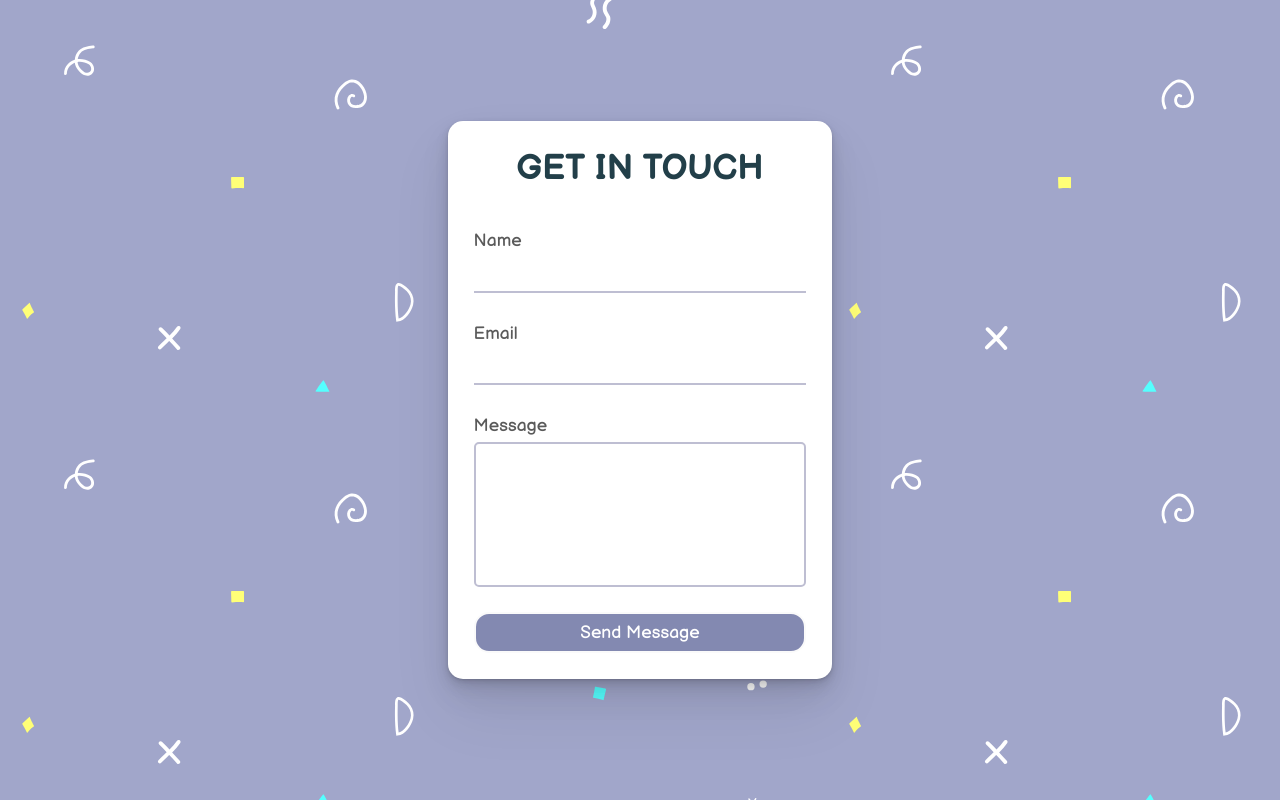
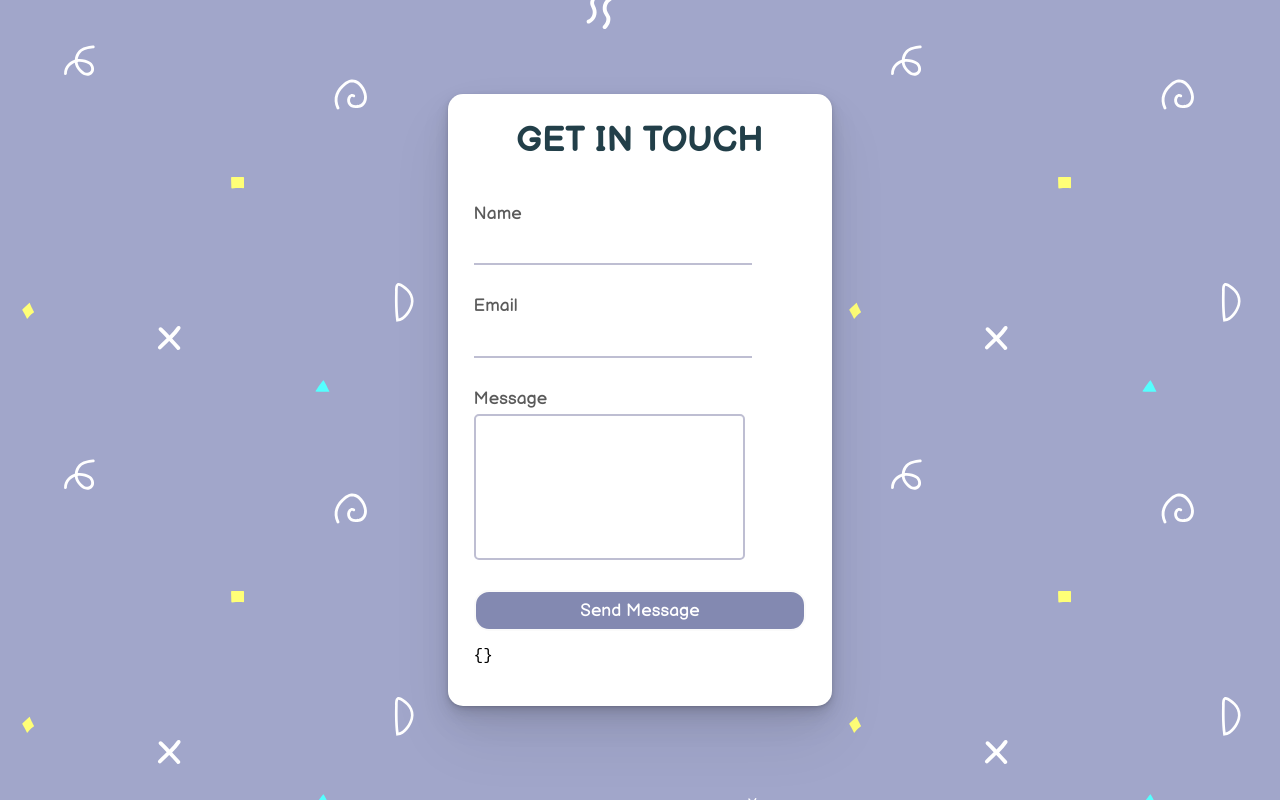
Before and after one commit to luciaraschetti/connect4-react, a React (Create React App) app: page /contact in a window 1280 px wide. Built offline with nearby package versions, Linux system fonts and the light colour scheme.

Commit message:
C4R: Add form validation

```diff
--- a/src/components/screens/Contact/ContactForm.css
+++ b/src/components/screens/Contact/ContactForm.css
@@ -31,7 +31,7 @@ label {
 
 input.entry,
 textarea {
-    width: 100%;
+    width: 100% !important;
     margin-bottom: 25px;
     padding: 5px;
     box-sizing: border-box;
--- a/src/components/screens/Contact/ContactForm.js
+++ b/src/components/screens/Contact/ContactForm.js
@@ -9,16 +9,47 @@ const onSubmit = () => (
 const ContactForm = () => (
     <Form
       onSubmit={onSubmit}
-      render={({ handleSubmit }) => (
+      validate={values => {
+          const errors = {}
+          if(!values.name) {
+              errors.name = 'Please enter 3 characters or more';
+              errors.email = 'Please enter a valid email';
+              errors.message = 'Please enter 5 characters or more';
+          }
+          return errors;
+      }}
+      render={({ handleSubmit, values }) => (
         <form onSubmit={handleSubmit}>
             <h2>GET IN TOUCH</h2>
             <label htmlFor="name">Name</label>
-            <Field id="name" className="entry" component="input" type="text" name="name"/>
+            <Field id="name" component="input" type="text" name="name">
+                {({input, meta}) => (
+                 <div>
+                     <input className="entry" {...input} />
+                     {meta.touched && meta.error && <p>{meta.error}</p>}
+                 </div>
+                )}
+            </Field>
             <label htmlFor="email">Email</label>
-            <Field id="email" className="entry" component="input" type="text" name="email"/>
+            <Field id="email" component="input" type="text" name="email">
+                {({input, meta}) => (
+                 <div>
+                     <input className="entry" {...input} />
+                     {meta.touched && meta.error && <p>{meta.error}</p>}
+                 </div>
+                )}
+            </Field>
             <label htmlFor="message">Message</label>
-            <Field id="message" className="entry" component="textarea" name="message"></Field>
+            <Field id="message" component="textarea" name="message">
+                {({input, meta}) => (
+                    <div>
+                        <textarea {...input} />
+                        {meta.touched && meta.error && <p>{meta.error}</p>}
+                    </div>
+                    )}
+            </Field>
             <button id="submit" type="submit">Send Message</button>
+            <pre>{JSON.stringify(values, undefined, 2)}</pre>
         </form>
       )}
     />
```
